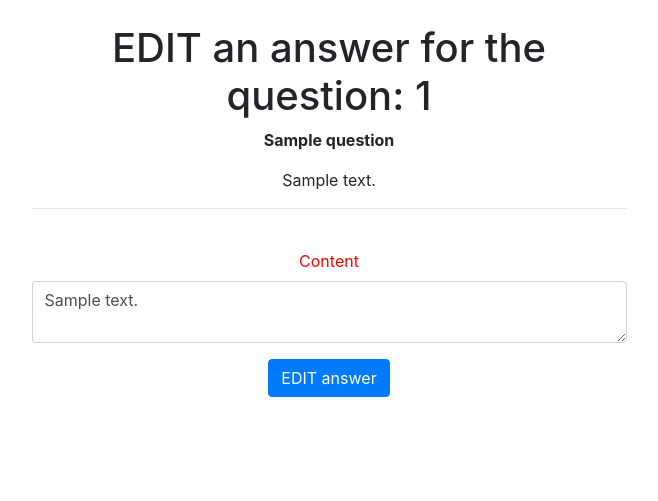
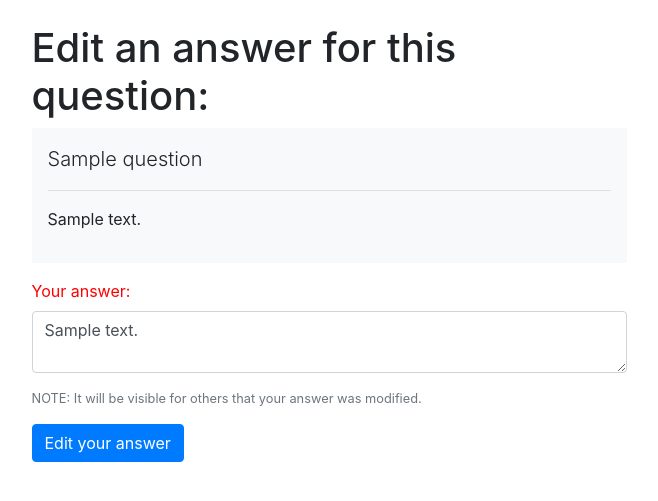
Before and after one commit to arvydasg/stackunderflow, a Flask app: page /questions/1/answer_question/edit_answer/1 in a window 1280 px wide. Shown: the part 72-573 px from the top of the page, without its empty margins (311-969 px from the left). Run offline with Flask 3, Linux system fonts and the light colour scheme; a user stored in the database is signed in; tables that the repository leaves empty hold one stand-in row (values such as "Sample post"); some libraries are stand-ins or nearby versions.

Commit message:
styled edit_answer tempalate

```diff
--- a/stackunderflow_app/questions/question_form.py
+++ b/stackunderflow_app/questions/question_form.py
@@ -17,9 +17,13 @@ from stackunderflow_app.models import Users
 
 class AddQuestionForm(FlaskForm):
     title = StringField("Title", validators=[DataRequired(), Length(max=140)])
-    content = TextAreaField("Content", validators=[DataRequired(), Length(max=5000)])
+    content = TextAreaField(
+        "Your question:", validators=[DataRequired(), Length(max=5000)]
+    )
 
 
 class AddAnswerForm(FlaskForm):
-    content = TextAreaField("Content", validators=[DataRequired(), Length(max=5000)])
+    content = TextAreaField(
+        "Your answer:", validators=[DataRequired(), Length(max=5000)]
+    )
     submit = SubmitField("Submit")
--- a/stackunderflow_app/templates/answers/edit_answer.html
+++ b/stackunderflow_app/templates/answers/edit_answer.html
@@ -5,18 +5,21 @@
 
     <div class="container">
         <div class="row justify-content-center">
-            <div class="col-md-6 text-center">
-                <h1>EDIT an answer for the question: {{question_id}}</h1>
-                <b><p>{{ question.title }}</p></b>
-                <p>{{ question.content }}</p>
-                <hr/>
-                <br/>
-                <form method="POST" action="{{ url_for('questions.route_edit_answer', question_id=question_id, answer_id=answer.id) }}" novalidate>
+            <div class="col-md-6">
+
+                <h1>Edit an answer for this question:</h1>
+                <div class="question bg-light p-3 mb-3">
+                    <p class="lead">{{ question.title }}</p>
+                    <hr/>
+                    <p>{{ question.content }}</p>
+                </div>
+                <form method="POST" action="{{ url_for('questions.route_edit_answer', question_id=question_id, answer_id=answer.id) }}" novalidate onsubmit="return confirm('Are you sure you want to modify your answer?')">
                     {{ form.csrf_token }}
                     <div class="form-group">
                         {{render_field(form.content, class="form-control")}}
                     </div>
-                    <button type="submit" class="btn btn-primary">EDIT answer</button>
+                    <p class="text-muted small">NOTE: It will be visible for others that your answer was modified.</p>
+                    <button type="submit" class="btn btn-primary">Edit your answer</button>
                 </form>
             </div>
         </div>
```
